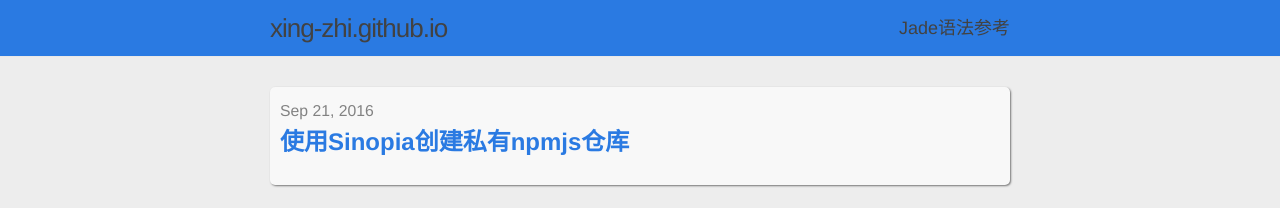
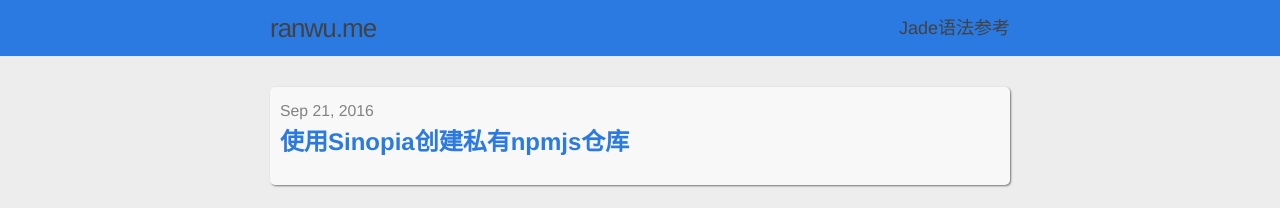
Before and after one commit to xing-zhi/xing-zhi.github.io, a Jekyll site: the page built from index.html, in a window 1280 px wide and 900 px high. Shown: the top 208 px of the window. Built offline with Jekyll 4.4.1, drawn with Linux system fonts in a browser that asks for light colours.

Commit message:
update site title

```diff
--- a/_config.yml
+++ b/_config.yml
@@ -1,12 +1,12 @@
 # Site settings
-title: xing-zhi.github.io
+title: ranwu.me
 email: your-email@domain.com
 description: > # this means to ignore newlines until "baseurl:"
   Write an awesome description for your new site here. You can edit this
   line in _config.yml. It will appear in your document head meta (for
   Google search results) and in your feed.xml site description.
 baseurl: "" # the subpath of your site, e.g. /blog/
-url: "http://yourdomain.com" # the base hostname & protocol for your site
+url: "http://ranwu.me" # the base hostname & protocol for your site
 github_username:  xing-zhi
 
 # Build settings
```
